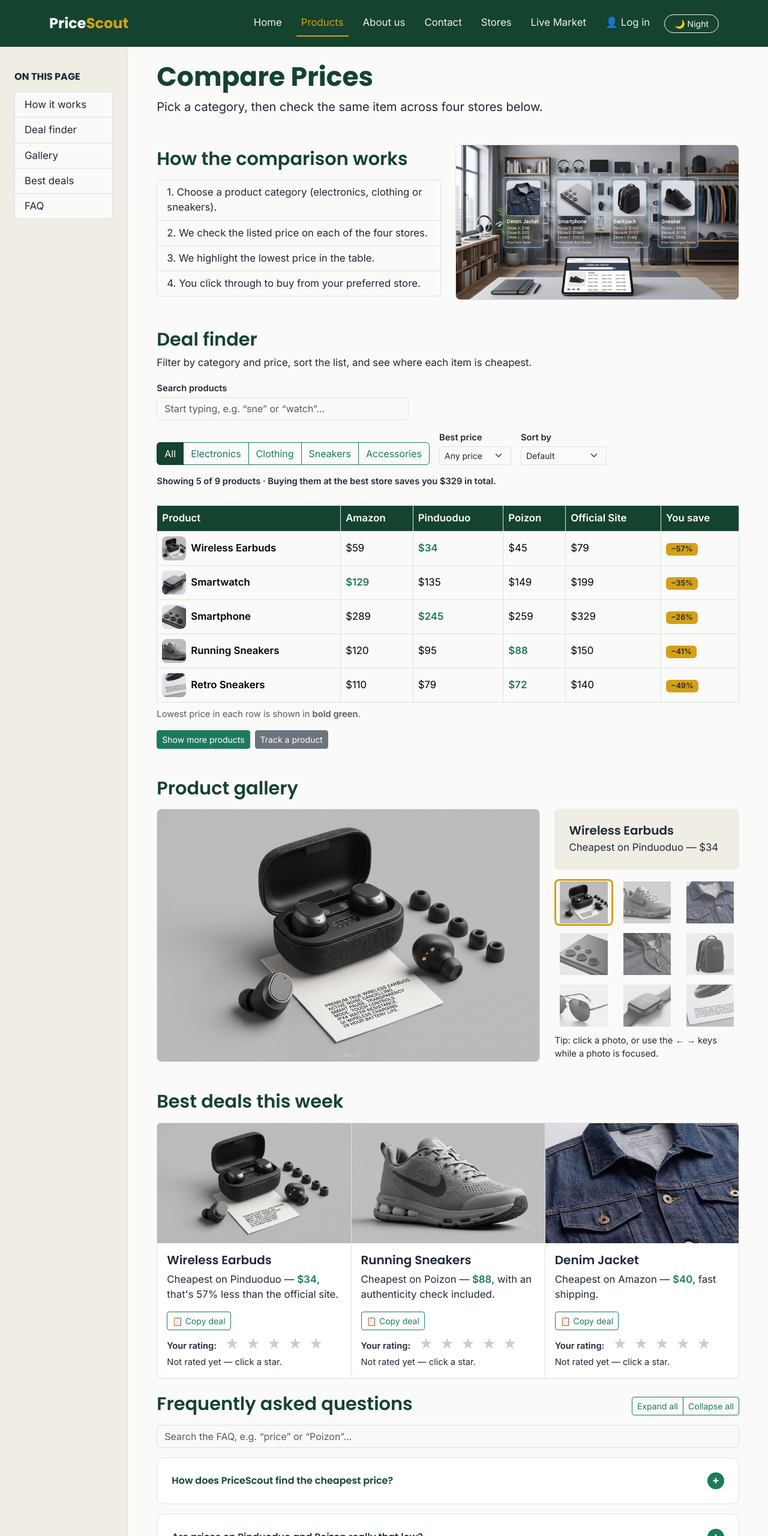
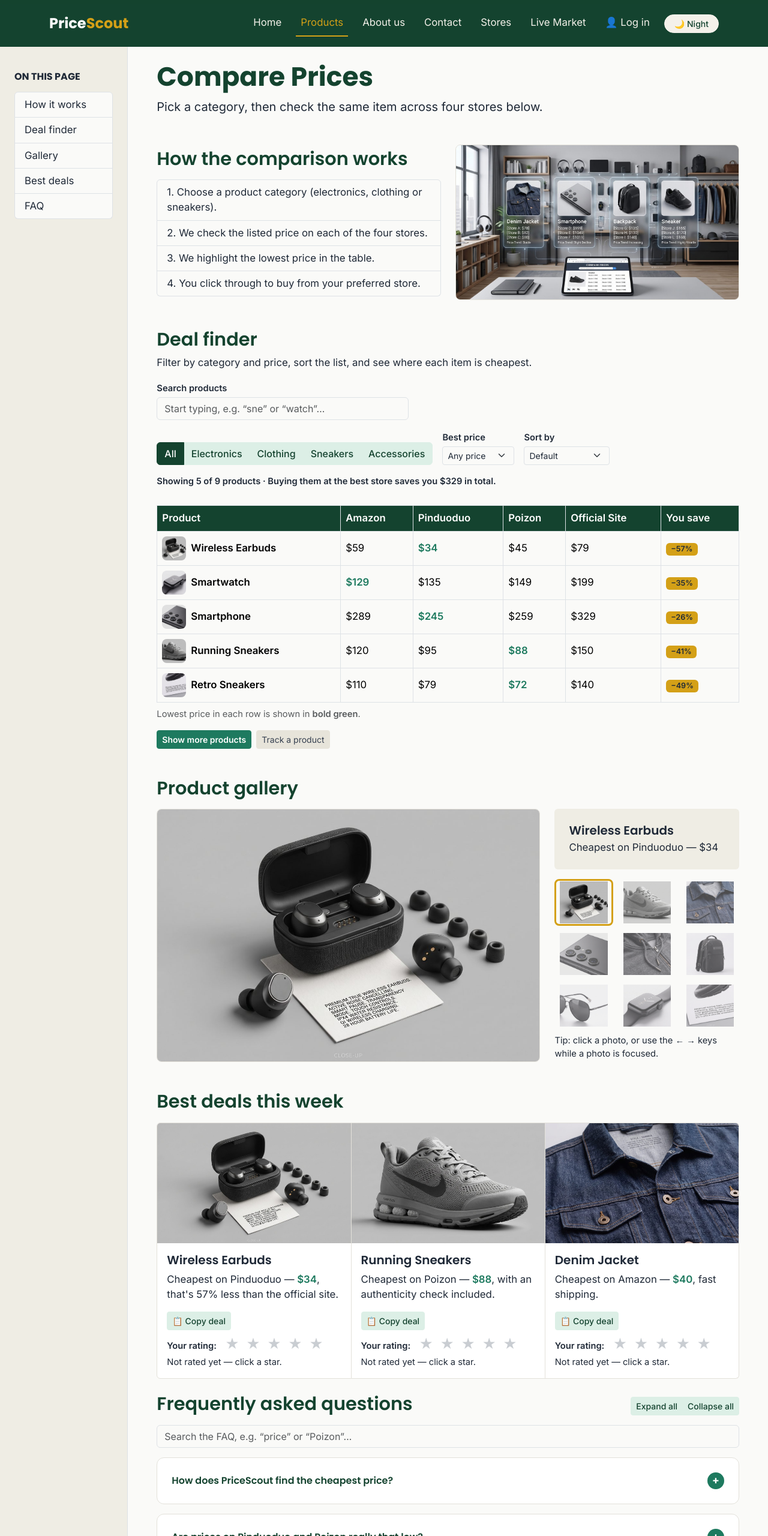
Before and after one commit to diayaz/PriceScout, a plain HTML site: page products.html in a window 1280 px wide. Shown: the top 2560 px of the page at 60% size. Drawn offline with nearby package versions, Linux system fonts and the light colour scheme.

Commit message:
Solid buttons instead of outline, separate Clear/Submit on contact form

```diff
--- a/css/style.css
+++ b/css/style.css
@@ -330,7 +330,7 @@ body.popup-open { overflow: hidden; }
 /* Bootstrap's .bg-white is always white — make it follow the theme */
 [data-bs-theme="dark"] .bg-white { background-color: var(--ps-surface) !important; }
 [data-bs-theme="dark"] .best-price { color: #6FD3A8 !important; }
-[data-bs-theme="dark"] .btn-outline-primary { --bs-btn-color: #8FD9B9; --bs-btn-border-color: #3FA37F; }
+
 [data-bs-theme="dark"] #contact-form .form-text { color: #A9B3AE; }
 [data-bs-theme="dark"] .price-table thead th { background-color: #0B120F; }
 
@@ -801,3 +801,65 @@ img.lazy.loaded {                      /* script.js adds .loaded when the photo
 [data-bs-theme="dark"] .watch-btn:hover { color: #0B120F; background: #6FD3A8; }
 [data-bs-theme="dark"] .watch-btn.watching { color: #1F2937; background: var(--ps-gold); }
 [data-bs-theme="dark"] .auth-aside { background: linear-gradient(160deg, #0B120F, #1F4D3B); }
+
+/* ---------- 28. Solid buttons (teacher feedback: solid instead of outline) ----------
+   .btn-soft     → light-green solid button (filters, small actions); .active = dark green
+   .btn-secondary → neutral beige solid button (Reset / Clear / Show)
+   .btn-light    → cream button on the dark-green navbar and footer
+   .btn-danger   → solid red (Log out, remove, try again)                        */
+.btn-soft {
+  --bs-btn-color: var(--ps-dark);
+  --bs-btn-bg: #DCEFE6;
+  --bs-btn-border-color: #DCEFE6;
+  --bs-btn-hover-color: #FFFFFF;
+  --bs-btn-hover-bg: var(--ps-green);
+  --bs-btn-hover-border-color: var(--ps-green);
+  --bs-btn-active-color: #FFFFFF;
+  --bs-btn-active-bg: var(--ps-dark);
+  --bs-btn-active-border-color: var(--ps-dark);
+  font-weight: 500;
+}
+.btn-secondary {
+  --bs-btn-color: #374151;
+  --bs-btn-bg: #E7E4DA;
+  --bs-btn-border-color: #E7E4DA;
+  --bs-btn-hover-color: #1F2937;
+  --bs-btn-hover-bg: #D6D2C4;
+  --bs-btn-hover-border-color: #D6D2C4;
+  --bs-btn-active-color: #1F2937;
+  --bs-btn-active-bg: #C9C4B4;
+  --bs-btn-active-border-color: #C9C4B4;
+}
+.btn-light {
+  --bs-btn-color: var(--ps-dark);
+  --bs-btn-bg: #F4F1EA;
+  --bs-btn-border-color: #F4F1EA;
+  --bs-btn-hover-color: #1F2937;
+  --bs-btn-hover-bg: var(--ps-gold);
+  --bs-btn-hover-border-color: var(--ps-gold);
+  font-weight: 500;
+}
+.btn-danger {
+  --bs-btn-bg: #C2413B;
+  --bs-btn-border-color: #C2413B;
+  --bs-btn-hover-bg: #A2302B;
+  --bs-btn-hover-border-color: #A2302B;
+}
+.btn-primary { --bs-btn-color: #FFFFFF; --bs-btn-hover-color: #FFFFFF; font-weight: 600; }
+.btn { transition: background-color 0.2s ease, color 0.2s ease, transform 0.15s ease, box-shadow 0.2s ease; }
+.btn-primary:hover, .btn-soft:hover, .btn-warning:hover { transform: translateY(-2px); box-shadow: 0 6px 14px rgba(20, 67, 47, 0.18); }
+
+/* watch button: solid too */
+.watch-btn { background: #DCEFE6; border-color: #DCEFE6; color: var(--ps-dark); }
+
+[data-bs-theme="dark"] .btn-soft {
+  --bs-btn-color: #CFEFE0; --bs-btn-bg: #24493A; --bs-btn-border-color: #24493A;
+  --bs-btn-hover-bg: #3FA37F; --bs-btn-hover-border-color: #3FA37F; --bs-btn-hover-color: #0B120F;
+  --bs-btn-active-bg: #6FD3A8; --bs-btn-active-border-color: #6FD3A8; --bs-btn-active-color: #0B120F;
+}
+[data-bs-theme="dark"] .btn-secondary {
+  --bs-btn-color: #E6E8E3; --bs-btn-bg: #34433C; --bs-btn-border-color: #34433C;
+  --bs-btn-hover-color: #FFFFFF; --bs-btn-hover-bg: #43554C; --bs-btn-hover-border-color: #43554C;
+}
+[data-bs-theme="dark"] .btn-primary { --bs-btn-bg: #2E8F6E; --bs-btn-border-color: #2E8F6E; --bs-btn-hover-bg: #3FA37F; --bs-btn-hover-border-color: #3FA37F; }
+[data-bs-theme="dark"] .watch-btn { background: #24493A; border-color: #24493A; color: #CFEFE0; }
--- a/js/market.js
+++ b/js/market.js
@@ -114,7 +114,7 @@ if (marketGrid) {
     marketGrid.innerHTML =
       '<div class="col-12"><div class="alert alert-danger d-flex flex-wrap align-items-center gap-3 mb-0" role="alert">' +
       '<span>⚠️ Could not load live prices: ' + escapeHtml(message) + '. Check your internet connection.</span>' +
-      '<button type="button" class="btn btn-outline-danger btn-sm ms-auto" id="market-retry">Try again</button></div></div>';
+      '<button type="button" class="btn btn-danger btn-sm ms-auto" id="market-retry">Try again</button></div></div>';
     document.getElementById('market-retry').addEventListener('click', loadProducts);
   }
 
@@ -333,7 +333,7 @@ function renderWatchlist() {
     row.innerHTML = '<img src="' + item.thumbnail + '" alt="" width="56" height="56" class="rounded-2">' +
       '<div class="flex-grow-1"><p class="mb-0 fw-semibold">' + escapeHtml(item.title) + '</p>' +
       '<p class="mb-0 small"><span class="best-price">$' + item.price.toFixed(2) + '</span> · −' + item.discount + '%</p></div>' +
-      '<button type="button" class="btn btn-sm btn-outline-danger remove-watch" data-id="' + item.id + '" aria-label="Remove ' + escapeHtml(item.title) + '">✕</button>';
+      '<button type="button" class="btn btn-sm btn-danger remove-watch" data-id="' + item.id + '" aria-label="Remove ' + escapeHtml(item.title) + '">✕</button>';
     watchlistBox.appendChild(row);
   });
 }
--- a/products.html
+++ b/products.html
@@ -39,7 +39,7 @@
             <li class="nav-item"><a class="nav-link nav-account" id="nav-account" href="login.html">👤 Log in</a></li>
             <li class="nav-item d-flex align-items-center">
               <!-- Assignment 5: Day / Night theme (js/theme.js) -->
-              <button type="button" id="theme-toggle" class="btn btn-sm btn-outline-light rounded-pill px-3">🌙 Night</button>
+              <button type="button" id="theme-toggle" class="btn btn-sm btn-light rounded-pill px-3">🌙 Night</button>
             </li>
           </ul>
         </div>
@@ -105,11 +105,11 @@
 
           <div class="d-flex flex-wrap align-items-end gap-3 mb-3">
             <div class="btn-group flex-wrap" role="group" aria-label="Filter by category">
-              <button type="button" class="btn btn-outline-primary active" data-filter="all" aria-pressed="true">All</button>
-              <button type="button" class="btn btn-outline-primary" data-filter="electronics" aria-pressed="false">Electronics</button>
-              <button type="button" class="btn btn-outline-primary" data-filter="clothing" aria-pressed="false">Clothing</button>
-              <button type="button" class="btn btn-outline-primary" data-filter="sneakers" aria-pressed="false">Sneakers</button>
-              <button type="button" class="btn btn-outline-primary" data-filter="accessories" aria-pressed="false">Accessories</button>
+              <button type="button" class="btn btn-soft active" data-filter="all" aria-pressed="true">All</button>
+              <button type="button" class="btn btn-soft" data-filter="electronics" aria-pressed="false">Electronics</button>
+              <button type="button" class="btn btn-soft" data-filter="clothing" aria-pressed="false">Clothing</button>
+              <button type="button" class="btn btn-soft" data-filter="sneakers" aria-pressed="false">Sneakers</button>
+              <button type="button" class="btn btn-soft" data-filter="accessories" aria-pressed="false">Accessories</button>
             </div>
             <div>
               <label for="price-filter" class="form-label small fw-semibold mb-1">Best price</label>
@@ -216,7 +216,7 @@
                 <h3 class="card-title h5">Wireless Earbuds</h3>
                 <p class="card-text">Cheapest on Pinduoduo — <span class="best-price">$34</span>, that's 57% less than the official site.</p>
                 <!-- Assignment 6, Task 8: copy the deal text -->
-                <button type="button" class="btn btn-sm btn-outline-primary copy-btn mb-2" data-copy="Wireless Earbuds — $34 on Pinduoduo (57% less than the official site). Found on PriceScout.">📋 Copy deal</button>
+                <button type="button" class="btn btn-sm btn-soft copy-btn mb-2" data-copy="Wireless Earbuds — $34 on Pinduoduo (57% less than the official site). Found on PriceScout.">📋 Copy deal</button>
                 <div class="rating" data-product="earbuds">
                   <span class="small fw-semibold me-1">Your rating:</span>
                   <span class="stars" role="group" aria-label="Rate this deal"><button type="button" class="star" data-value="1" aria-label="1 star">★</button><button type="button" class="star" data-value="2" aria-label="2 stars">★</button><button type="button" class="star" data-value="3" aria-label="3 stars">★</button><button type="button" class="star" data-value="4" aria-label="4 stars">★</button><button type="button" class="star" data-value="5" aria-label="5 stars">★</button></span>
@@ -230,7 +230,7 @@
                 <h3 class="card-title h5">Running Sneakers</h3>
                 <p class="card-text">Cheapest on Poizon — <span class="best-price">$88</span>, with an authenticity check included.</p>
                 <!-- Assignment 6, Task 8: copy the deal text -->
-                <button type="button" class="btn btn-sm btn-outline-primary copy-btn mb-2" data-copy="Running Sneakers — $88 on Poizon, authenticity check included. Found on PriceScout.">📋 Copy deal</button>
+                <button type="button" class="btn btn-sm btn-soft copy-btn mb-2" data-copy="Running Sneakers — $88 on Poizon, authenticity check included. Found on PriceScout.">📋 Copy deal</button>
                 <div class="rating" data-product="sneakers">
                   <span class="small fw-semibold me-1">Your rating:</span>
                   <span class="stars" role="group" aria-label="Rate this deal"><button type="button" class="star" data-value="1" aria-label="1 star">★</button><button type="button" class="star" data-value="2" aria-label="2 stars">★</button><button type="button" class="star" data-value="3" aria-label="3 stars">★</button><button type="button" class="star" data-value="4" aria-label="4 stars">★</button><button type="button" class="star" data-value="5" aria-label="5 stars">★</button></span>
@@ -244,7 +244,7 @@
                 <h3 class="card-title h5">Denim Jacket</h3>
                 <p class="card-text">Cheapest on Amazon — <span class="best-price">$40</span>, fast shipping.</p>
                 <!-- Assignment 6, Task 8: copy the deal text -->
-                <button type="button" class="btn btn-sm btn-outline-primary copy-btn mb-2" data-copy="Denim Jacket — $40 on Amazon, fast shipping. Found on PriceScout.">📋 Copy deal</button>
+                <button type="button" class="btn btn-sm btn-soft copy-btn mb-2" data-copy="Denim Jacket — $40 on Amazon, fast shipping. Found on PriceScout.">📋 Copy deal</button>
                 <div class="rating" data-product="jacket">
                   <span class="small fw-semibold me-1">Your rating:</span>
                   <span class="stars" role="group" aria-label="Rate this deal"><button type="button" class="star" data-value="1" aria-label="1 star">★</button><button type="button" class="star" data-value="2" aria-label="2 stars">★</button><button type="button" class="star" data-value="3" aria-label="3 stars">★</button><button type="button" class="star" data-value="4" aria-label="4 stars">★</button><button type="button" class="star" data-value="5" aria-label="5 stars">★</button></span>
@@ -260,8 +260,8 @@
           <div class="d-flex flex-wrap align-items-end justify-content-between gap-2 mb-3">
             <h2 class="mb-0">Frequently asked questions</h2>
             <div class="btn-group btn-group-sm" role="group" aria-label="Expand or collapse all answers">
-              <button type="button" class="btn btn-outline-primary" id="faq-expand-all">Expand all</button>
-              <button type="button" class="btn btn-outline-primary" id="faq-collapse-all">Collapse all</button>
+              <button type="button" class="btn btn-soft" id="faq-expand-all">Expand all</button>
+              <button type="button" class="btn btn-soft" id="faq-collapse-all">Collapse all</button>
             </div>
           </div>
           <!-- Assignment 6, Task 3: search highlighting (js/script.js) -->
@@ -337,7 +337,7 @@
           <!-- Task 3: opens the popup subscription form (js/popup.js) -->
           <button type="button" class="btn btn-warning btn-sm fw-semibold px-3" data-open-popup>Subscribe to deals</button>
           <!-- Assignment 5: mute / unmute sound effects (js/sounds.js) -->
-          <button type="button" id="sound-toggle" class="btn btn-outline-light btn-sm px-3" aria-pressed="true">🔊 Sound: On</button>
+          <button type="button" id="sound-toggle" class="btn btn-light btn-sm px-3" aria-pressed="true">🔊 Sound: On</button>
         </div>
       </div>
       <hr class="border-light opacity-25 my-3">
```
Also changed, not shown: about.html (+3 -3 lines), contact.html (+7 -6 lines), index.html (+4 -4 lines), login.html (+3 -3 lines), market.html (+3 -3 lines), profile.html (+3 -3 lines), signup.html (+3 -3 lines), stores.html (+3 -3 lines).
